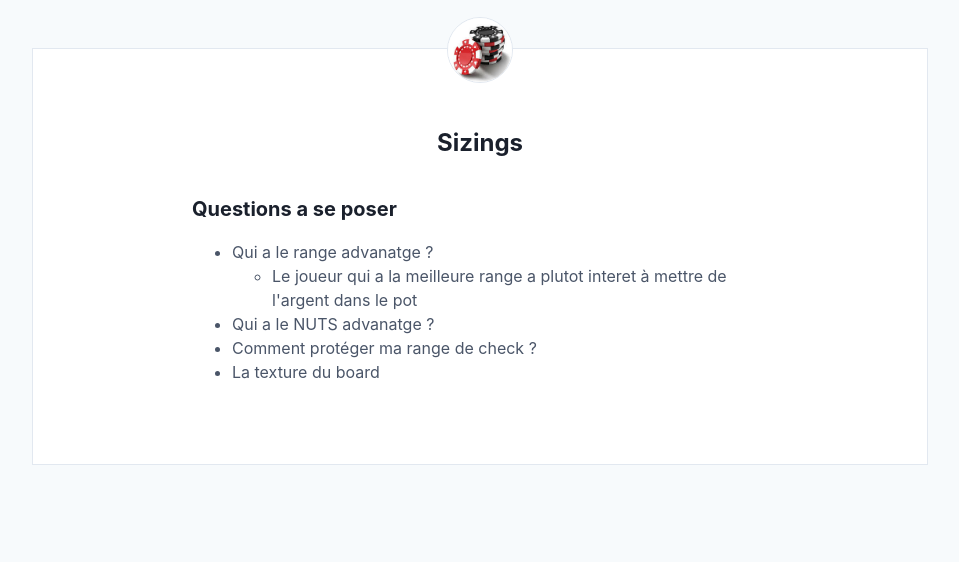
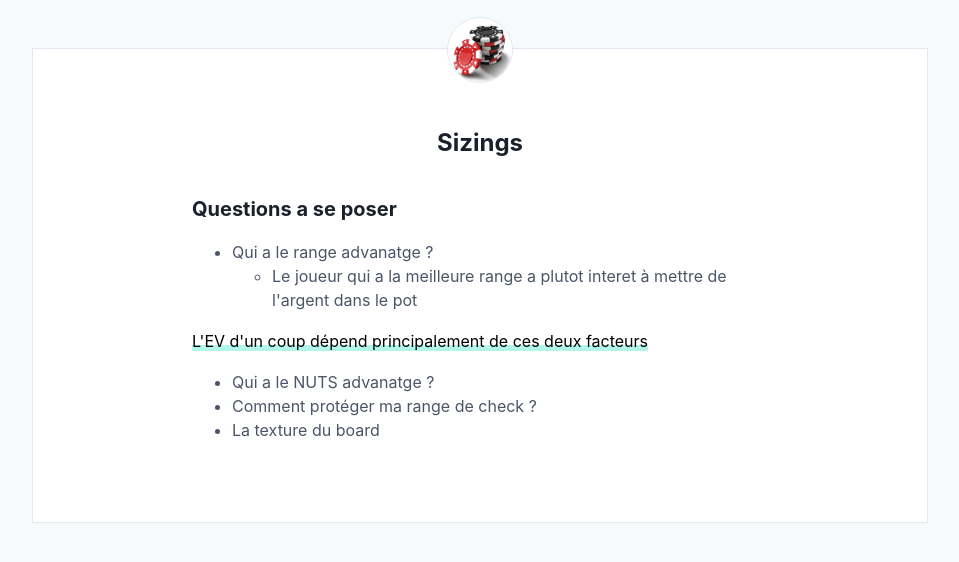
Before and after one commit to greglejeune/blog, a Jekyll site: the page built from _posts/2020-03-08-sizing.md, in a window 1280 px wide. Shown: the top 562 px of the page, without its empty margins (160-1119 px from the left). Built offline with Jekyll 4.4.1, drawn with Linux system fonts in a browser that asks for light colours.

Commit message:
Update 2020-03-08-sizing.md

```diff
--- a/_posts/2020-03-08-sizing.md
+++ b/_posts/2020-03-08-sizing.md
@@ -12,6 +12,9 @@ categories: poker
     <ul>
       <li>Le joueur qui a la meilleure range a plutot interet à mettre de l'argent dans le pot</li>
     </ul>
+  </ul>
+  <p><span>L'EV d'un coup dépend principalement de ces deux facteurs</span></p>
+  <ul>
     <li>Qui a le NUTS advanatge ?</li>
     <li>Comment protéger ma range de check ?</li>
     <li>La texture du board</li>
```
